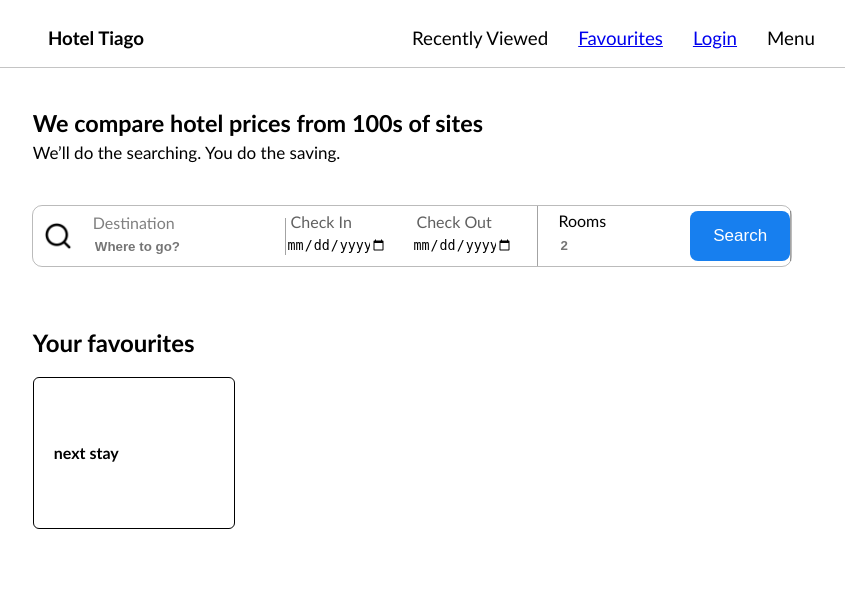
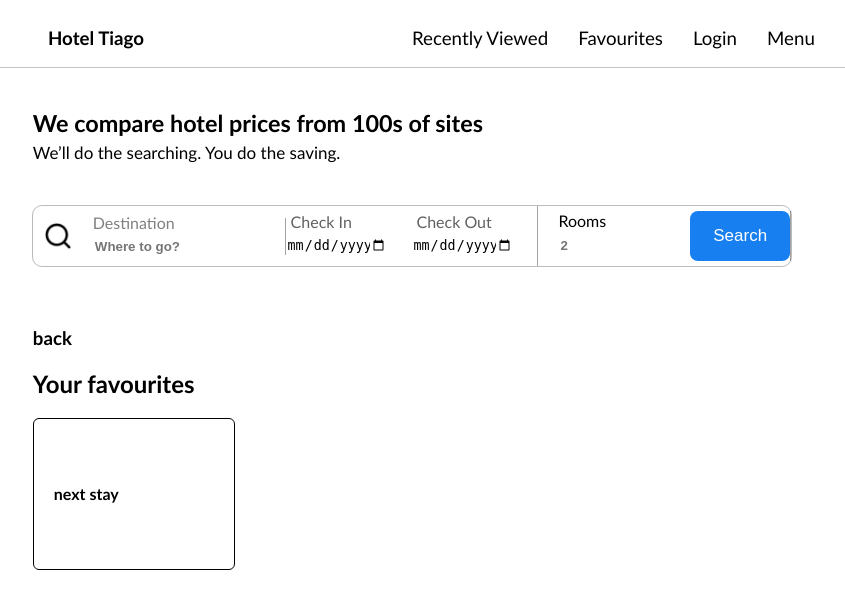
Before and after one commit to KURRI173/Information-Systems, a Flask app: page /favourites in a window 1280 px wide. Shown: the top 589 px of the page, without its empty margins (228-1073 px from the left). Run offline with Flask 3, Linux system fonts and the light colour scheme.

Commit message:
favouritecompletedpage

```diff
--- a/templates/favourites.html
+++ b/templates/favourites.html
@@ -33,13 +33,19 @@
         {
             margin-left: 20px;
         }
+        a{
+            color: black;
+            text-decoration: none;
+        }
     </style>
 </head>
 <body>
      {% include('Components/header.html')%}
        <main>
           <div class="favouritesection">
+            <h3><a href="/">back</a></h3>
             <h2>Your favourites</h2>
+
             <div class="favouritetour">
                 <img src=""/>
                 <h4>next stay</h4>
```
